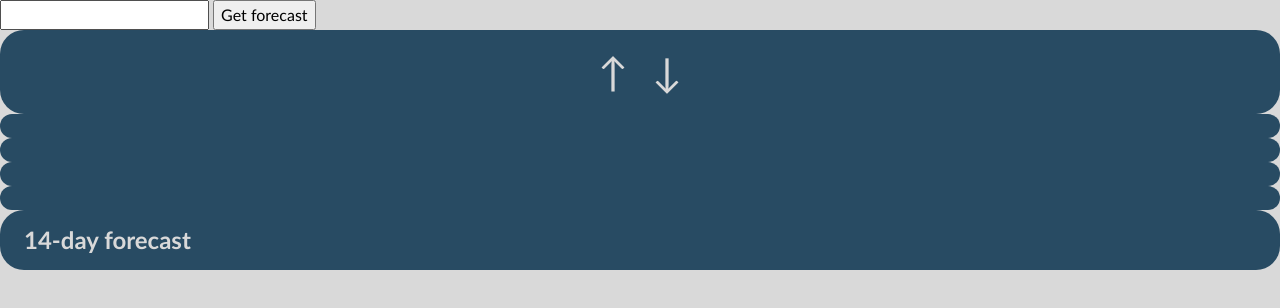
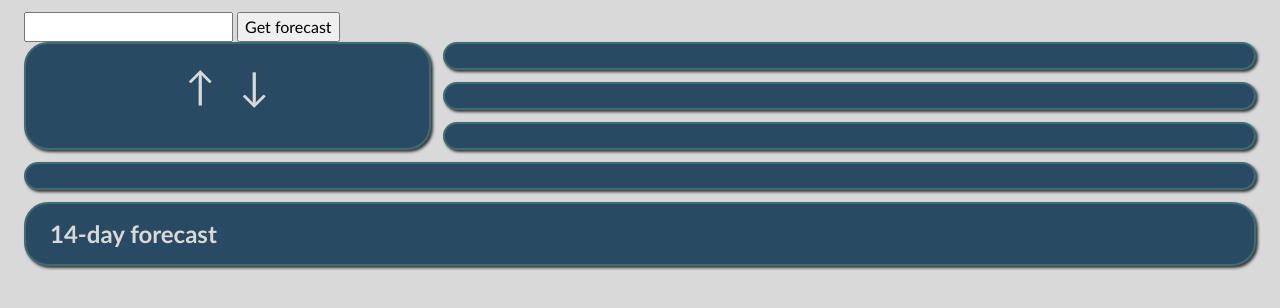
Before and after one commit to JustDamion/weather-app, a website built with webpack: page src/template.html in a window 1280 px wide. Built offline with nearby package versions, Linux system fonts and the light colour scheme.

Commit message:
Update styling

```diff
--- a/src/styles.css
+++ b/src/styles.css
@@ -76,6 +76,7 @@ h6 {
 /* END CSS RESET */
 
 body {
+  padding: 12px 24px;
   height: 100vh;
   font-family:
     "Trebuchet MS", "Lucida Sans Unicode", "Lucida Grande", "Lucida Sans",
@@ -88,18 +89,22 @@ body {
   padding: 12px 24px;
   color: var(--c-alabaster-grey);
   background-color: var(--c-yale-blue);
-  /* border: 2px solid var(--c-stormy-teal); */
+  border: 2px solid var(--c-stormy-teal);
   border-radius: 24px;
+  box-shadow: 2px 2px 3px var(--c-graphite);
 }
 
 .grid {
   display: grid;
+  grid-template-columns: 1fr 2fr;
+  gap: 12px;
 }
 
 .current-main {
   display: flex;
   flex-direction: column;
   align-items: center;
+  grid-row: span 3;
 }
 
 .current-range {
@@ -136,6 +141,7 @@ body {
 
 .hourly {
   max-width: 100vw;
+  grid-column: 1 / -1;
 }
 
 .hourly__hours {
@@ -143,7 +149,9 @@ body {
   justify-content: space-between;
   overflow: scroll;
   overflow-y: hidden;
-  gap: 8px;
+  scrollbar-width: thin;
+  scrollbar-color: var(--c-stormy-teal) transparent;
+  gap: 20px;
 }
 
 .hour {
@@ -151,3 +159,7 @@ body {
   flex-direction: column;
   align-items: center;
 }
+
+.forecast {
+  grid-column: -1 / 1;
+}
```
